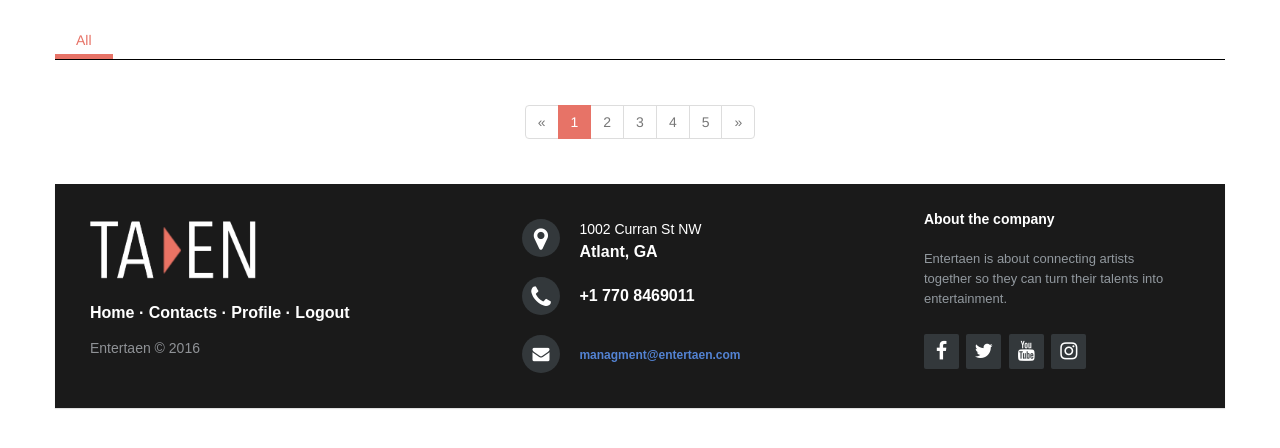
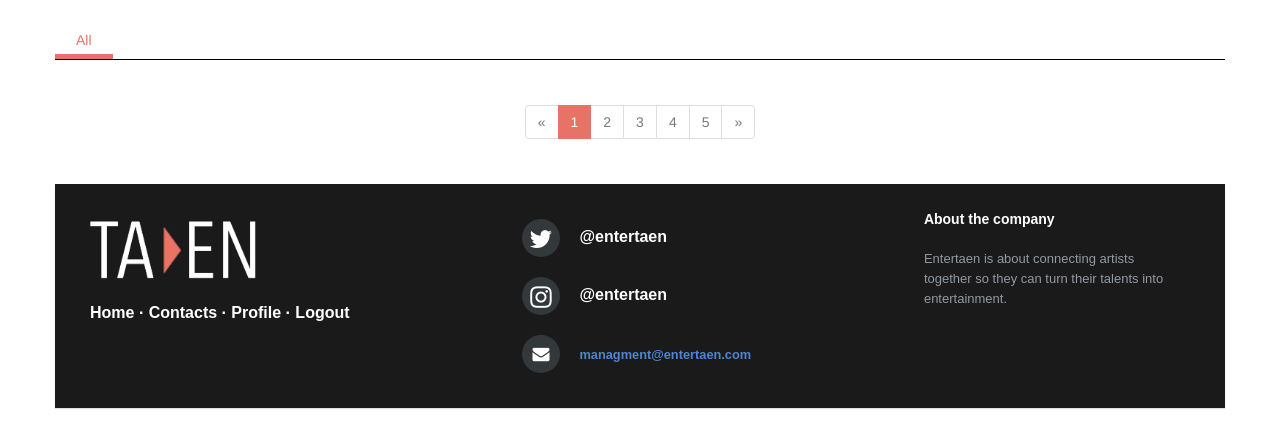
Before and after one commit to dpattison3/TAEN, a Django app: page /home/ in a window 1280 px wide. Shown: the part 52-500 px from the top of the page. Run offline with Django 3.2, Linux system fonts and the light colour scheme; the visitor is signed in with stand-in values (Sample User, id 1); data comes from the database, SQL or seed files in the repository; data that the repository does not hold is empty; some libraries are stand-ins or nearby versions.

Commit message:
modified footer styling to remove personal details and the copy right icon

```diff
--- a/templates/base.html
+++ b/templates/base.html
@@ -81,20 +81,19 @@
     					·
     					<a href="{% url 'auth_logout' %}?next=/">Logout</a>
 				    </p>
-				    <p class="footer-company-name">Entertaen &copy; 2016</p>
 			    </div>
 			    <div class="footer-center">
 				    <div>
-    					<i class="fa fa-map-marker"></i>
-    					<p><span>1002 Curran St NW</span> Atlant, GA</p>
+    					<i class="fa fa-twitter"></i>
+    					<a href="#" style="text-decoration: none; color: #fff;">@entertaen</a>
 				    </div>
 				    <div>
-    					<i class="fa fa-phone"></i>
-    					<p>+1 770 8469011</p>
+    					<i class="fa fa-instagram"></i>
+    					<a href="#" style="text-decoration: none; color: #fff;">@entertaen</a>
 				    </div>
 				    <div>
     					<i class="fa fa-envelope"></i>
-    					<p><a href="mailto:managment@entertaen.com" style="font-size: .75em !important;">managment@entertaen.com</a></p>
+    					<p><a href="mailto:managment@entertaen.com" style="font-size: .8em !important;">managment@entertaen.com</a></p>
 				    </div>
 			    </div>
 			    <div class="footer-right">
@@ -103,12 +102,6 @@
                         Entertaen is about connecting artists together so they can turn
                         their talents into entertainment.
 					</p>
-				    <div class="footer-icons">
-    					<a href="#"><i class="fa fa-facebook"></i></a>
-    					<a href="#"><i class="fa fa-twitter"></i></a>
-    					<a href="#"><i class="fa fa-youtube"></i></a>
-    					<a href="#"><i class="fa fa-instagram"></i></a>
-				    </div>
 			    </div>
 		</footer>
 
```
